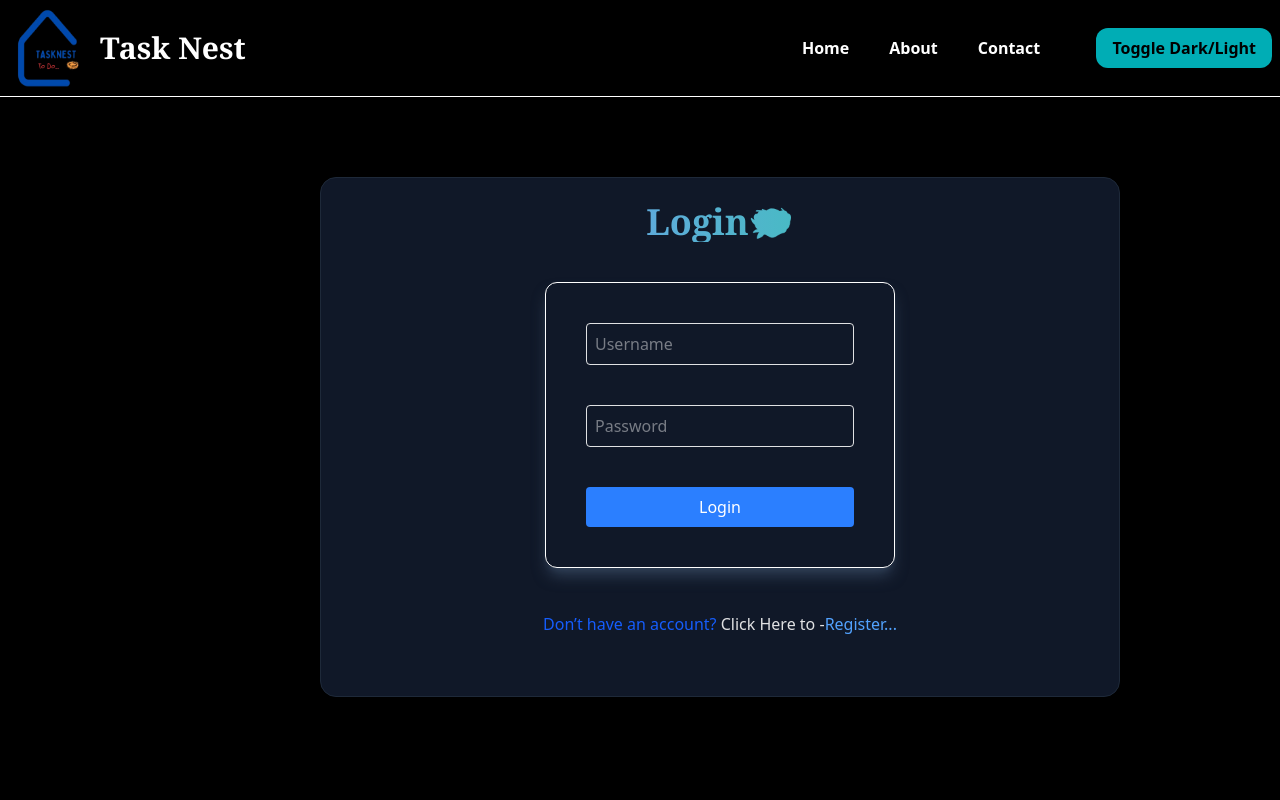
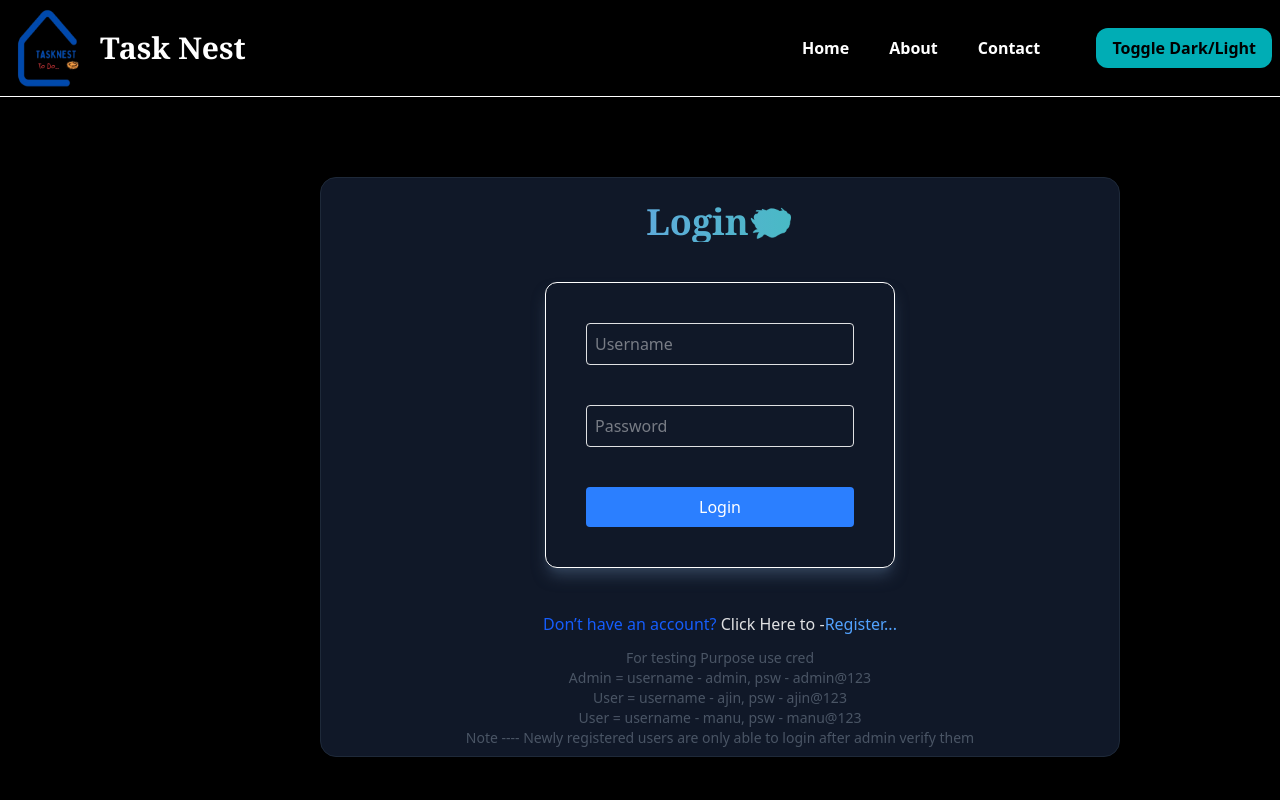
Before and after one commit to ajin-santhosh/tasknest, a React (Vite) app: page /login in a window 1280 px wide. Shown: the top 800 px of the page. Built offline with nearby package versions, Linux system fonts and the light colour scheme.

Commit message:
updated some instrutions

```diff
--- a/src/Home/Login.jsx
+++ b/src/Home/Login.jsx
@@ -45,7 +45,7 @@ function Login() {
 
   return (
     <div className='min-h-screen'>
-      <div className="mx-80 my-20 h-130 w-200 rounded-2xl border border-gray-800 bg-gray-900 p-6 shadow-sm">
+      <div className="mx-80 my-20 h-145 w-200 rounded-2xl border border-gray-800 bg-gray-900 p-6 shadow-sm">
         <h2 className="text-4xl font-serif font-bold text-center bg-gradient-to-r from-indigo-400 to-emerald-400 bg-clip-text text-transparent">
           Login🪺
         </h2>
@@ -89,6 +89,17 @@ function Login() {
             <button className='text-blue-400 py-1 rounded hover:bg-slate-300'> Register...</button>
           </Link>
         </p>
+        <div className='text-sm text-gray-600 p-2 text-center'>
+   <p>
+        For testing Purpose use cred <br /> Admin =
+        username - admin, psw - admin@123<br />
+        User = username - ajin, psw - ajin@123 <br />
+        User = username - manu, psw - manu@123 <br />
+
+        Note ---- Newly registered users are only able to login after admin verify them
+
+   </p>
+        </div>
       </div>
     </div>
   )
--- a/src/Users/UserCards/UserTaskCardBox.jsx
+++ b/src/Users/UserCards/UserTaskCardBox.jsx
@@ -102,7 +102,7 @@ if (!user) {
               </button>
             </Link>
 
-             { (user.name === task.owner || user.name === task.assignee) &&(
+             { (user.name === task.owner) &&(
 
                 <button
               class=" my-2 px-4 py-2 bg-red-500 text-white rounded-lg hover:bg-red-800"
```
Also changed, not shown: src/Users/UserCards/UserUpdateTask.jsx (line endings or trailing spaces).
